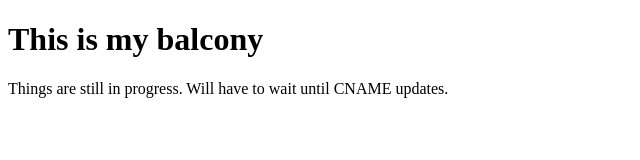
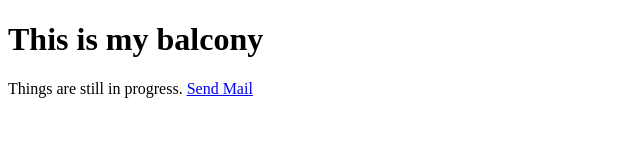
Before and after one commit to mytinybalcony/mytinybalcony.github.io, a plain HTML site: page index.html in a window 1280 px wide. Shown: the whole page, without its empty margins (0-640 px from the left). Drawn offline with Linux system fonts and the light colour scheme.

Commit message:
images and mail

```diff
--- a/index.html
+++ b/index.html
@@ -2,6 +2,6 @@
 <html>
 <body>
 <h1>This is my balcony</h1>
-<p>Things are still in progress. Will have to wait until CNAME updates.</p>
+<p>Things are still in progress. <a href="mailto:reservation@mytinybalcony.com?Subject=Hello%20You" target="_top">Send Mail</a></p>
 </body>
 </html>
```
Also changed, not shown: 6 other files.
